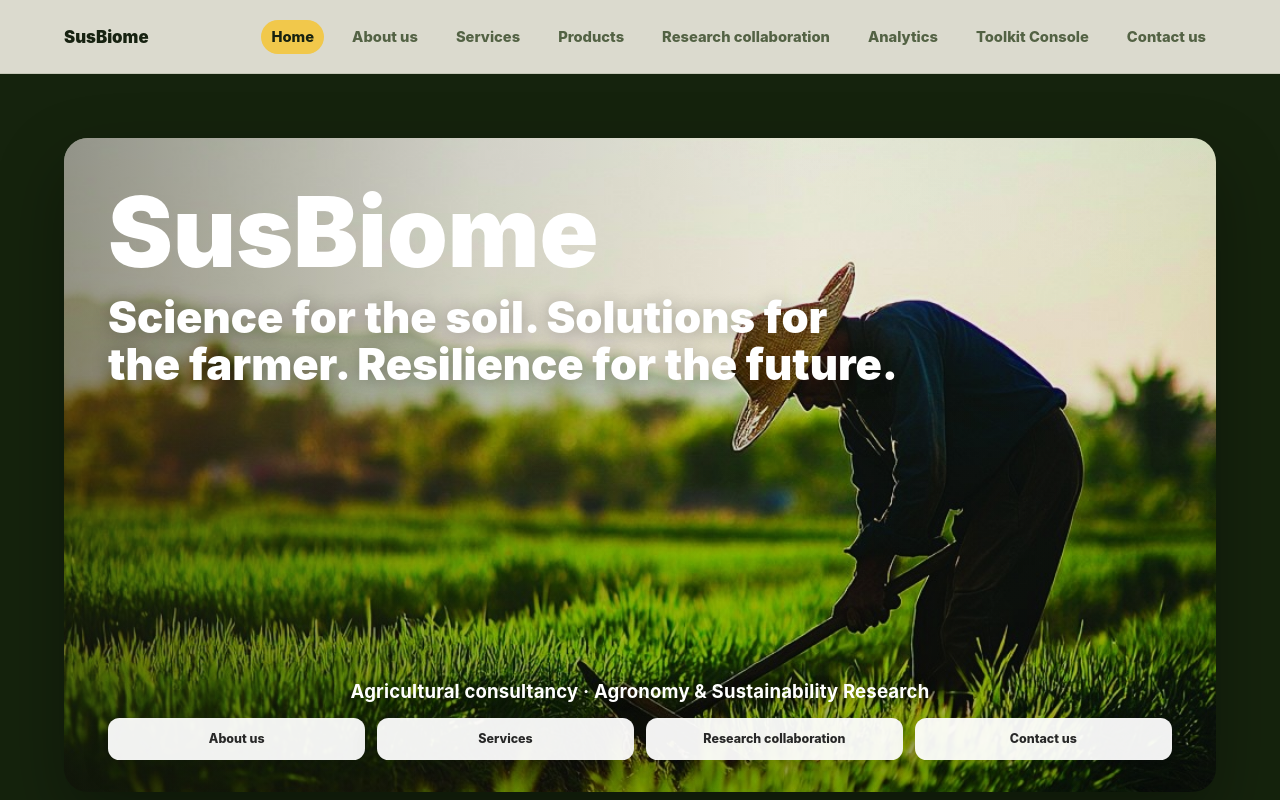
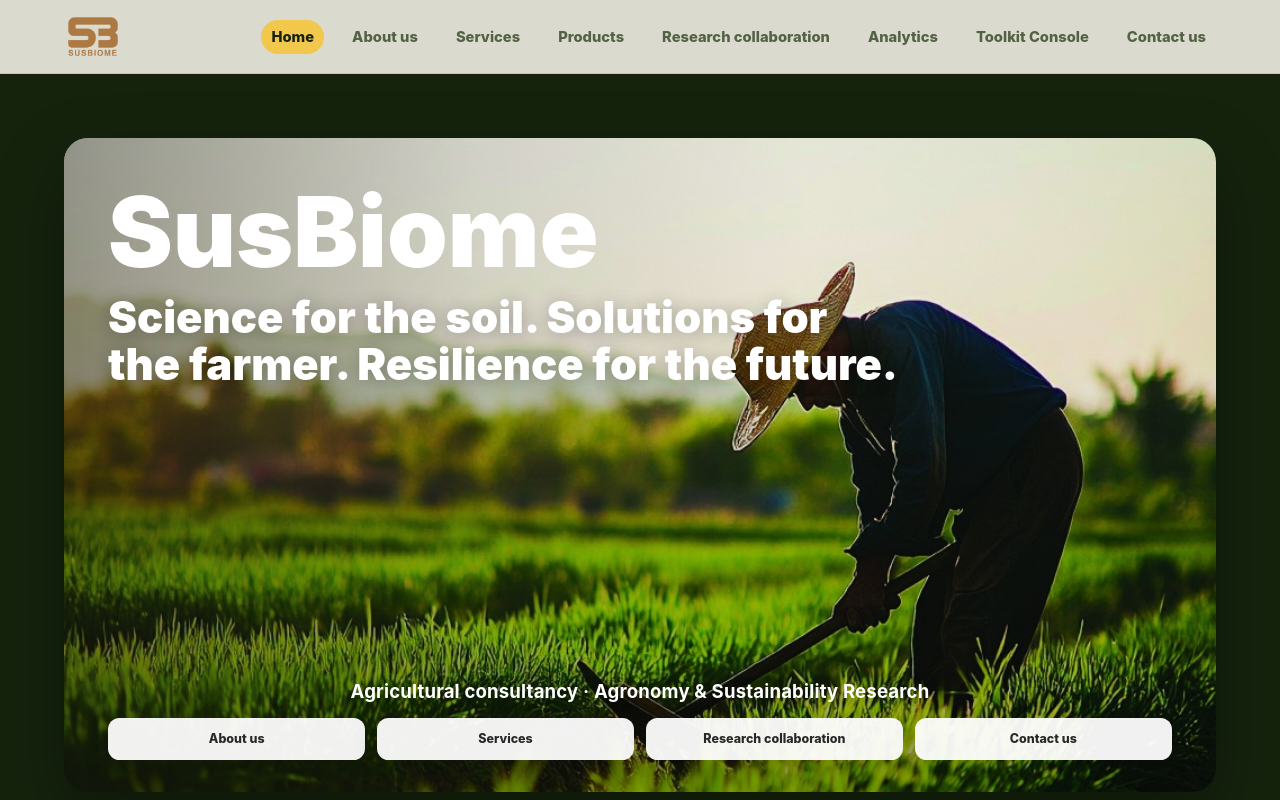
Before and after one commit to codxwiz/Project-SusBiome, a Next.js app in the folder frontend/: page / in a window 1280 px wide. Shown: the top 800 px of the page. Built offline with nearby package versions, Linux system fonts and the light colour scheme.

Commit message:
SusBiome 1.09 Logo update

```diff
--- a/frontend/app/globals.css
+++ b/frontend/app/globals.css
@@ -206,9 +206,22 @@ textarea {
 }
 
 .agri-page-brand {
+  display: inline-flex;
+  align-items: center;
+  justify-content: flex-start;
+  flex: 0 0 92px;
+  width: 92px;
+  height: 46px;
   color: #172211;
   font-size: 1.05rem;
   font-weight: 950;
+  overflow: hidden;
+}
+
+.agri-page-brand img {
+  display: block;
+  width: 58px;
+  height: auto;
 }
 
 .agri-menu-toggle {
--- a/frontend/components/AgriPageNav.jsx
+++ b/frontend/components/AgriPageNav.jsx
@@ -1,5 +1,6 @@
 "use client";
 
+import Image from "next/image";
 import Link from "next/link";
 import { usePathname } from "next/navigation";
 import { useState } from "react";
@@ -21,8 +22,8 @@ export default function AgriPageNav() {
 
   return (
     <header className={`agri-page-nav${isOpen ? " is-open" : ""}`}>
-      <Link className="agri-page-brand" href="/">
-        SusBiome
+      <Link className="agri-page-brand" href="/" aria-label="SusBiome home">
+        <Image src="/images/susbiome-logo.png" alt="SusBiome" width={58} height={47} priority />
       </Link>
       <button
         className="agri-menu-toggle"
```
Also changed, not shown: frontend/public/images/susbiome-logo.png (added), 1 other file (tests, documents, lock files or other folders).
